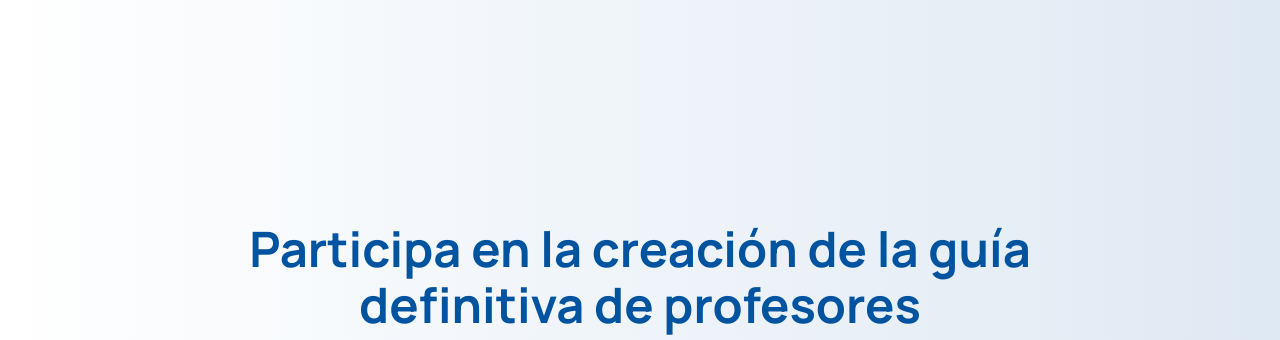
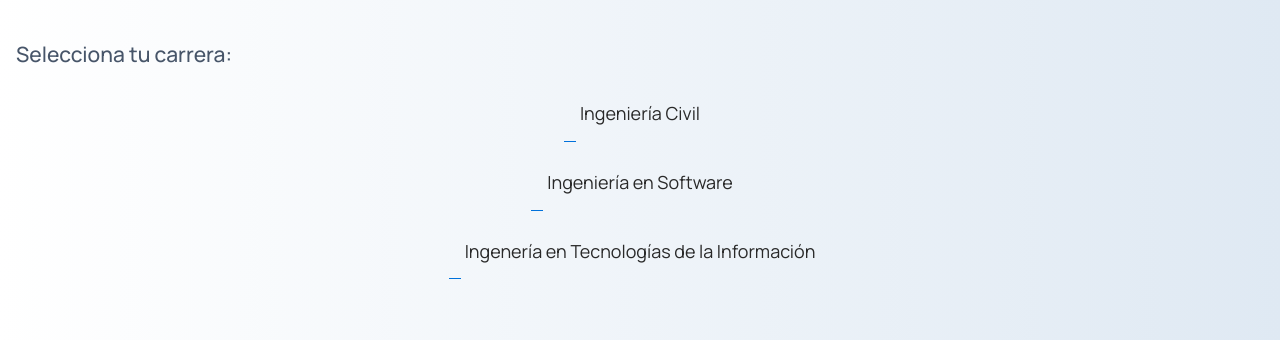
Before and after one commit to anthonysanlucas/mastersUG-legacy, a website: page index.html in a window 1280 px wide. Shown: the part 79-419 px from the top of the page. Drawn offline with Linux system fonts and the light colour scheme.

Commit message:
Add voting forms

```diff
--- a/index.html
+++ b/index.html
@@ -36,6 +36,7 @@
     <link rel="stylesheet" href="./src/styles/variables.css" />
     <link rel="stylesheet" href="./src/styles/main.css" />
     <link rel="stylesheet" href="./src/styles/countdown.css" />
+    <link rel="stylesheet" href="./src/styles/choose.css" />
     <script src="./src/scripts/simplyCountdown.min.js"></script>
     <script defer src="./src/scripts/countdown.js"></script>
     <script defer src="./main.js"></script>
@@ -64,7 +65,7 @@
         </svg>
       </div>
     </header>
-    <main class="main">
+    <main class="main" id="app">
       <div class="countdown">
         <h1 class="countdown__title">
           Participa en la creación de la guía definitiva de profesores
--- a/src/scripts/countdown.js
+++ b/src/scripts/countdown.js
@@ -18,7 +18,24 @@ simplyCountdown('#watch-container', {
   // in case of inline set to false
   enableUtc: true, //Use UTC or not - default : false
   onEnd: function () {
-    return
+    const mainContainer = document.getElementById('app')
+
+    return (mainContainer.innerHTML = `
+    <section class="choose">
+        <h3 class="choose__title">Selecciona tu carrera:</h3>
+        <div class="choose__options">
+          <a href="https://forms.gle/HT5CZ7UfnmqquXTMA" class="choose__option"
+            >Ingeniería Civil</a
+          >
+          <a href="https://forms.gle/GrzAsZUuZsY5pkdaA" class="choose__option"
+            >Ingeniería en Software</a
+          >
+          <a href="https://forms.gle/6bBa1XR3fyAn3wvZ6" class="choose__option">
+            Ingenería en Tecnologías de la Información
+          </a>
+        </div>
+    </section>
+    `)
   }, //Callback on countdown end, put your own function here
   refresh: 1000, // default refresh every 1s
   sectionClass: 'simply-section', //section css class
--- /dev/null
+++ b/src/styles/choose.css
@@ -0,0 +1,61 @@
+.choose {
+  display: flex;
+  flex-direction: column;
+  margin-left: auto;
+  margin-right: auto;
+  width: 100%;
+  max-width: 87.5rem;
+}
+
+.choose__title {
+  font-weight: 500;
+  color: var(--slate-600);
+}
+
+.choose__options {
+  display: flex;
+  flex-direction: column;
+  row-gap: 1rem;
+  align-items: center;
+  justify-content: center;
+}
+
+.choose__option {
+  position: relative;
+  text-decoration: none;
+  text-align: center;
+  color: inherit;
+  padding: 1rem;
+  cursor: pointer;
+  transition: 0.5s color ease;
+}
+
+.choose__option:hover,
+.choose__option:focus {
+  color: var(--hover-accent-color);
+}
+
+.choose__option:after {
+  position: absolute;
+  content: '';
+  transition: 0.4s all ease-in-out;
+}
+
+.choose__option:after {
+  bottom: -2px;
+}
+
+.choose__option:after {
+  height: 1px;
+  width: 0.75rem;
+  background: var(--hover-accent-color);
+}
+
+.choose__option:after {
+  left: 0;
+}
+
+.choose__option:hover:after,
+.choose__option:focus:after {
+  width: 100%;
+}
--- a/src/styles/main.css
+++ b/src/styles/main.css
@@ -34,6 +34,7 @@ body {
   list-style: none;
   column-gap: 0.25rem;
   user-select: none;
+  z-index: 111;
 }
 
 .header__link {
```
